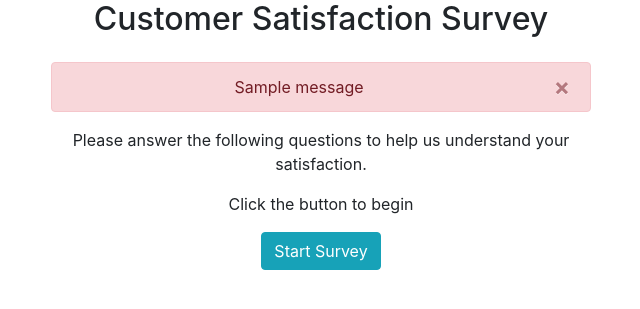
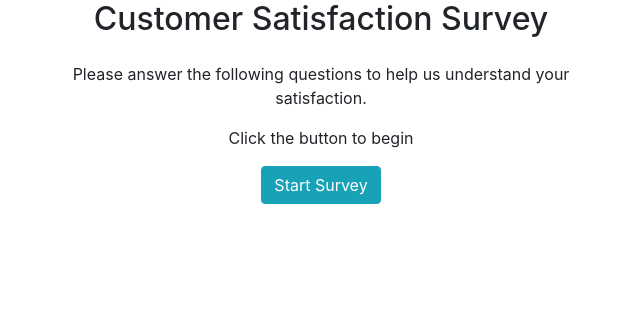
Before and after one commit to HeyImMatt/springboard-19-3-flask-tools, a Flask app: page / in a window 1280 px wide. Shown: the top 309 px of the page, without its empty margins (319-959 px from the left). Run offline with Flask 2, Linux system fonts and the light colour scheme; one stand-in notice (Sample message) is shown; some libraries are stand-ins or nearby versions.

```diff
--- a/app.py
+++ b/app.py
@@ -36,7 +36,6 @@ def save_answer():
     answer = request.form['answer']
     responses.append(answer)
     id = len(responses)
-    flash('Answer Saved')
     return redirect(f'/questions/{id}')
 
 @app.route('/thanks')
--- a/templates/index.html
+++ b/templates/index.html
@@ -4,16 +4,7 @@
 
 {% block content %}
 <h2 class="mb-4">{{ title }}</h2>
-{% for message in get_flashed_messages() %}
-<div class="alert alert-danger alert-dismissible fade show" role="alert">
-  {{ message }}
-  <button type="button" class="close" data-dismiss="alert" aria-label="Close">
-    <span aria-hidden="true">&times;</span>
-  </button>
-</div>
-{% endfor %}
 <p>Please answer the following questions to help us understand your satisfaction.</p>
 <p>Click the button to begin</p>
 <button id="start-survey" type="button" class="btn btn-info">Start Survey</button>
-
 {% endblock %}
```
Also changed, not shown: templates/question.html (+8 -0 lines).
